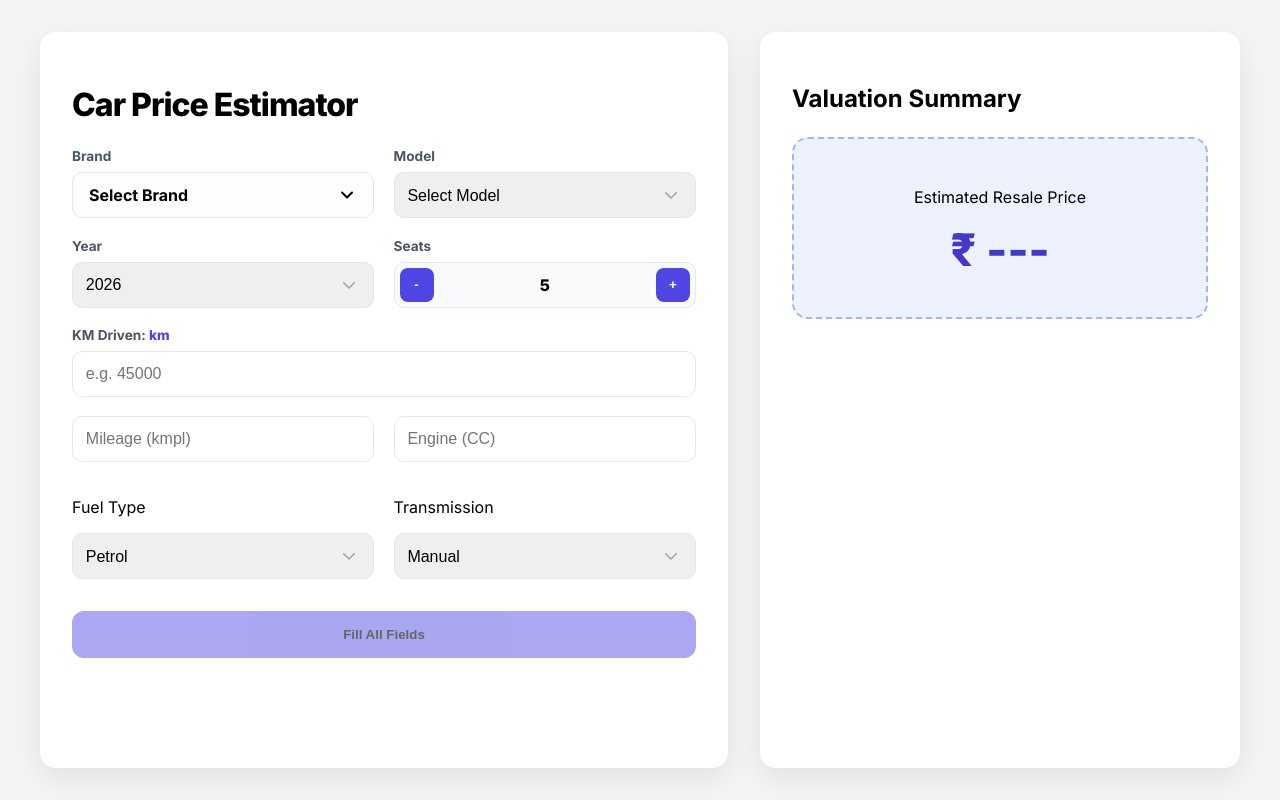
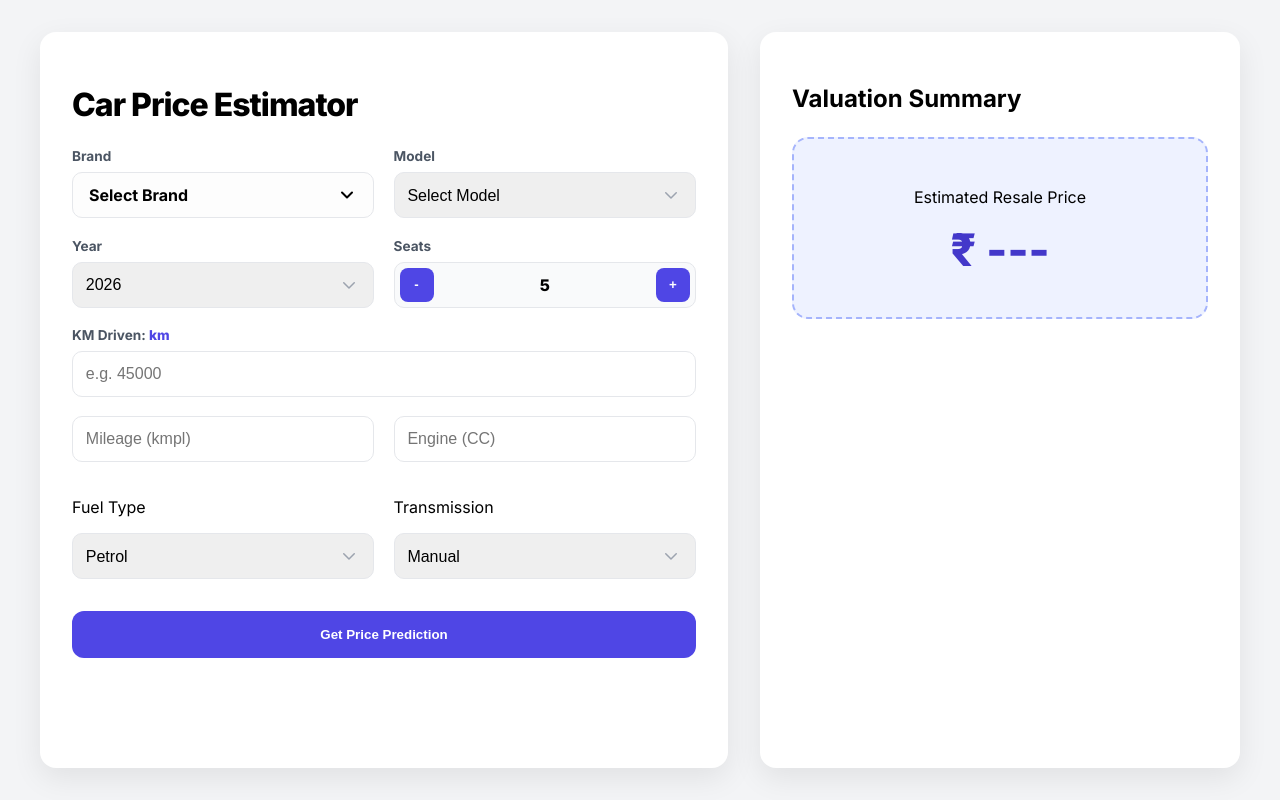
Before and after one commit to Nishita1652/car-price-api-deploy, a React (Vite) app in the folder site/: page / in a window 1280 px wide. Built offline with nearby package versions, Linux system fonts and the light colour scheme.

Commit message:
fixed button

```diff
--- a/site/package.json
+++ b/site/package.json
@@ -1,11 +1,14 @@
 {
   "name": "site",
+  "homepage": "https://Nishita1652.github.io/car-price-api-deploy/",
   "private": true,
   "version": "0.0.0",
   "type": "module",
   "scripts": {
     "dev": "vite",
     "build": "vite build",
+    "predeploy": "npm run build",
+    "deploy": "gh-pages -d dist",
     "lint": "eslint .",
     "preview": "vite preview"
   },
@@ -21,6 +24,7 @@
     "eslint": "^9.39.1",
     "eslint-plugin-react-hooks": "^7.0.1",
     "eslint-plugin-react-refresh": "^0.4.24",
+    "gh-pages": "^6.3.0",
     "globals": "^16.5.0",
     "vite": "^7.2.4"
   }
--- a/site/src/App.jsx
+++ b/site/src/App.jsx
@@ -19,13 +19,6 @@ function App() {
   const [lastSuccessfulFeatures, setLastSuccessfulFeatures] = useState(null);
   const [isBrandModalOpen, setIsBrandModalOpen] = useState(false);
   const [marketInsight, setMarketInsight] = useState("");
-  const isFormInvalid =
-  !formData.brand ||
-  !formData.model ||
-  !formData.km_driven_input ||
-  !formData.engine ||
-  !formData.mileage ||
-  !formData.max_power;
 
   const formatNumber = (val) => val ? parseInt(val).toLocaleString('en-IN') : "";
 
@@ -163,11 +156,11 @@ function App() {
           </div>
 
 <button
-    className={`predict-button ${loading || isFormInvalid ? 'disabled' : ''}`}
+    className={`predict-button ${loading ? 'disabled' : ''}`}
     onClick={getPrediction}
-    disabled={loading || isFormInvalid}
+    disabled={loading}
   >
-    {loading ? 'Analyzing Market...' : isFormInvalid ? 'Fill All Fields' : 'Get Price Prediction'}
+    {loading ? 'Analyzing Market...' :  'Get Price Prediction'}
   </button>
         </div>
 
```
Also changed, not shown: 1 other file (tests, documents, lock files or other folders).
